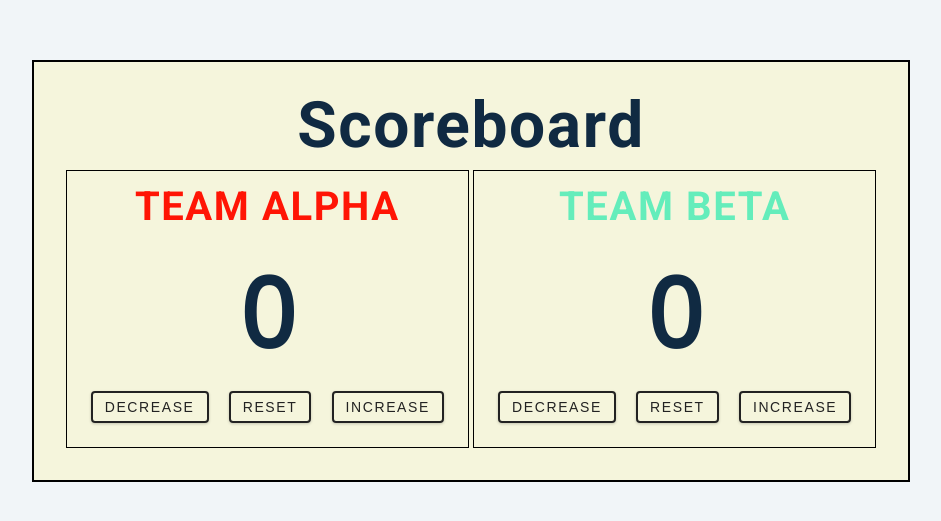
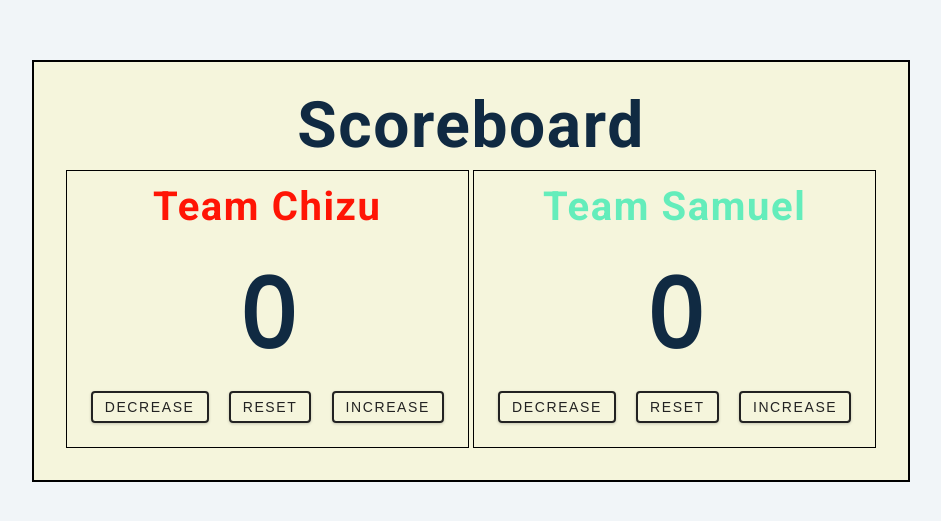
Before and after one commit to yeezychizy/scoreboard, a plain HTML site: page index.html in a window 1280 px wide. Shown: the part 129-650 px from the top of the page, without its empty margins (169-1110 px from the left). Drawn offline with nearby package versions, Linux system fonts and the light colour scheme.

Commit message:
Change teams name by Chizu

```diff
--- a/index.html
+++ b/index.html
@@ -16,7 +16,7 @@
             <h1>Scoreboard</h1>
             <div class="child">
                 <div>
-                    <h2 style="color:rgb(255, 21, 5)">TEAM ALPHA</h2>
+                    <h2 style="color:rgb(255, 21, 5)">Team Chizu</h2>
                 </div>
                 <span id="valueA">0</span>
                 <div class="button-container">
@@ -29,7 +29,7 @@
 
             <div class="child">
                 <div>
-                    <h2 style="color:rgb(100, 237, 187)">TEAM BETA</h2>
+                    <h2 style="color:rgb(100, 237, 187)">Team Samuel</h2>
                 </div>
                 <span id="valueB">0</span>
                 <div class="button-container">
```
